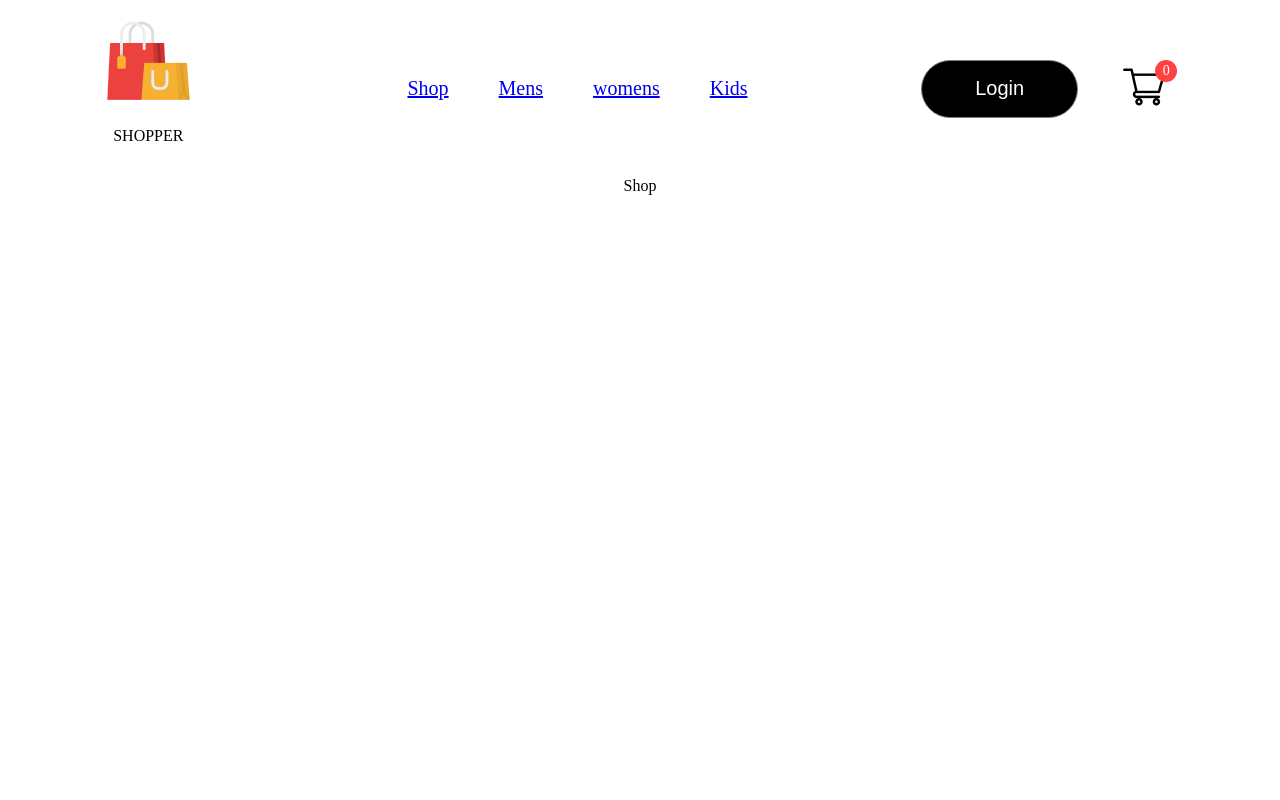
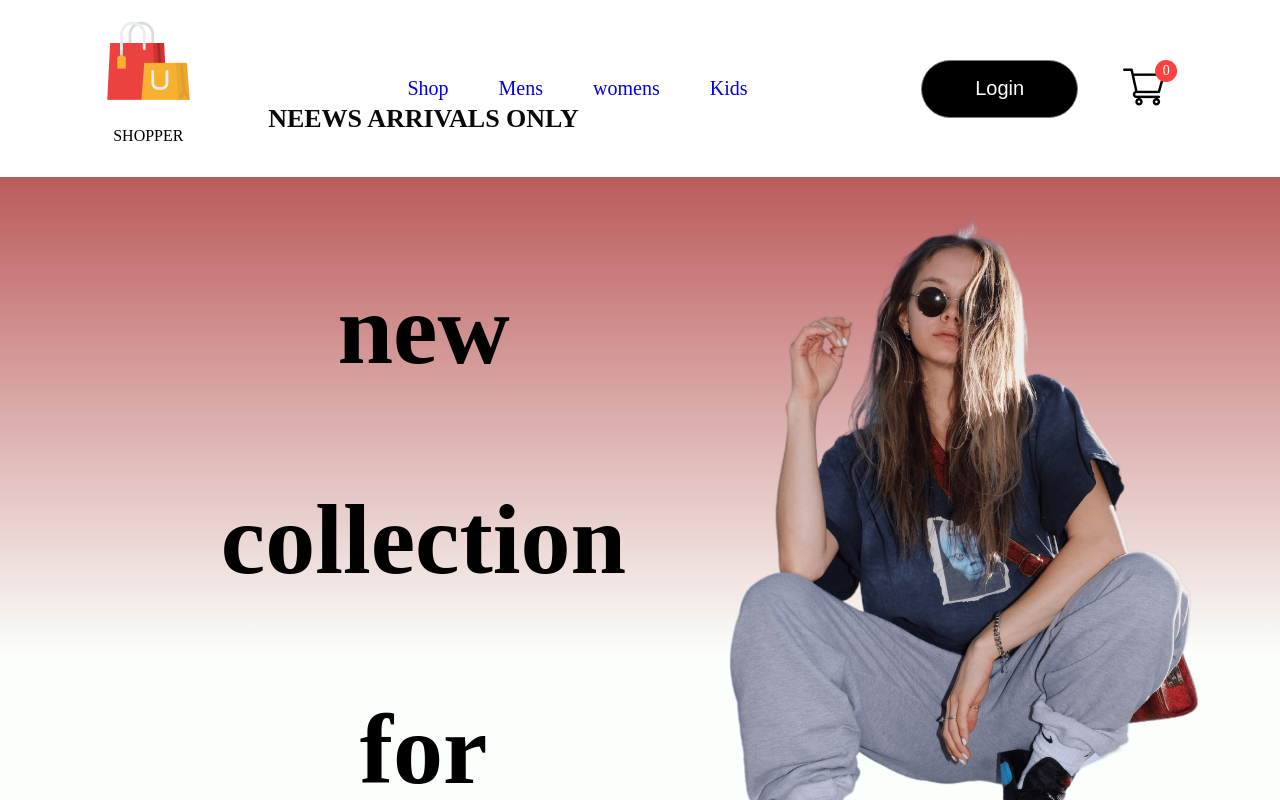
Before and after one commit to danielandersonBC96/Ecommerce.github.io, a React (Create React App) app: page / in a window 1280 px wide. Shown: the top 800 px of the page. Built offline with nearby package versions, Linux system fonts and the light colour scheme.

Commit message:
criando a pagina home do ecoommerc

```diff
--- /dev/null
+++ b/src/Components/Hero/Hero.css
@@ -0,0 +1,35 @@
+
+.hero{
+
+    height: 100vh;
+    background:  linear-gradient( 180deg  ,rgb(187, 91, 91), #e1ffea22 60% );
+    display: flex;
+}
+
+.hero-left{
+
+    flex: 1;
+    display: flex;
+    flex-direction: column;
+    justify-content: center;
+    gap:20px;
+    padding-left: 180px;
+    line-height: 1.1;
+
+}
+
+.hero-left h2 {
+
+    color:#090909;
+    font-size: 26px;
+    font-weight: 600;
+
+}
+
+.hero-left p {
+
+    color:black;
+    font-size: 100px;
+    font-weight:  700 ;
+
+}
--- /dev/null
+++ b/src/Components/Hero/Hero.jsx
@@ -0,0 +1,33 @@
+import React from 'react';
+import  './Hero.css';
+import arow_icon from '../Assets/arrow.png';
+import hero_image from '../Assets/hero_image.png';
+
+
+export const Hero = () => {
+  return (
+    <div className='hero ' >
+      <div className="hero-left">
+        <h2> NEEWS ARRIVALS ONLY </h2>
+        <div>
+          <div className="hand-han-icon">
+            <p> new </p>
+
+
+          </div>
+          <p> collection </p>
+          <p>for everyone </p>
+        </div>
+         <div className="hero-latest-btn">
+          <div>Latest Collection </div>
+           <img src={ arow_icon } alt=''/>
+         </div>
+
+      </div>
+      <div className="hero-right">
+        <img src={hero_image} alt="" />
+
+      </div>
+    </div>
+  )
+}
--- a/src/Components/Navbar/NavBar.jsx
+++ b/src/Components/Navbar/NavBar.jsx
@@ -22,10 +22,10 @@ export const NavBar = () => {
 
          <ul className='nav-menu'>
 
-           <li onClick={() =>{setMenu("shop")}}> <Link to='/'> Shop </Link>{ menu === "shop"?<h/> : <></> }</li>
-           <li onClick={() =>{setMenu('mens')} }> <Link to='/mens'> Mens </Link>{ menu === "mens"?<h/> : <></> }   </li>
-           <li onClick={() =>{setMenu('womens')}}> <Link to='/womens'> womens</Link>{ menu === "womens"?<h/> : <></> }  </li>
-           <li onClick={() =>{setMenu('kids')}} >  <Link to='/kids'> Kids  </Link> { menu === " kids"?<h/> : <></> }   </li>
+           <li onClick={() =>{setMenu("shop")}}> <Link to='/' style={{ textDecoration: 'none '}}> Shop </Link>{ menu === "shop"?<h/> : <></> }</li>
+           <li onClick={() =>{setMenu('mens')} }> <Link to='/mens ' style={{ textDecoration: 'none '}}> Mens </Link>{ menu === "mens"?<h/> : <></> }   </li>
+           <li onClick={() =>{setMenu('womens')}}> <Link to='/womens ' style={{ textDecoration: 'none '}} > womens</Link>{ menu === "womens"?<h/> : <></> }  </li>
+           <li onClick={() =>{setMenu('kids')}} >  <Link to='/kids' style={{ textDecoration: 'none '}}> Kids  </Link> { menu === " kids"?<h/> : <></> }   </li>
 
          </ul>
 
--- a/src/Pages/Shop.jsx
+++ b/src/Pages/Shop.jsx
@@ -1,7 +1,12 @@
 import React from 'react';
+import { Hero } from '../Components/Hero/Hero';
+
 
 export const Shop = (props) => {
   return (
-    <div>Shop</div>
+    <div>
+      <Hero/>
+
+    </div>
   )
 }
```
